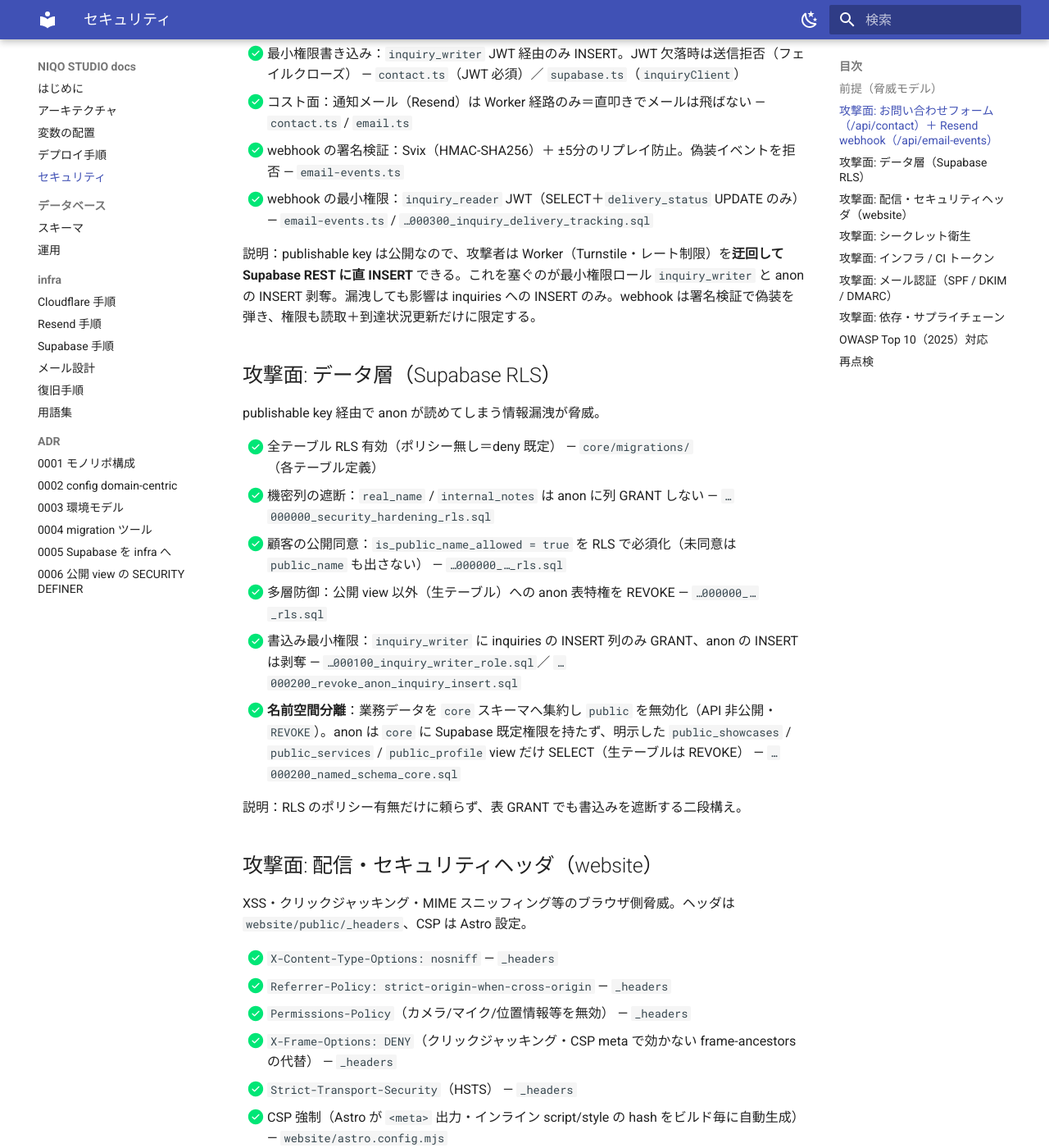
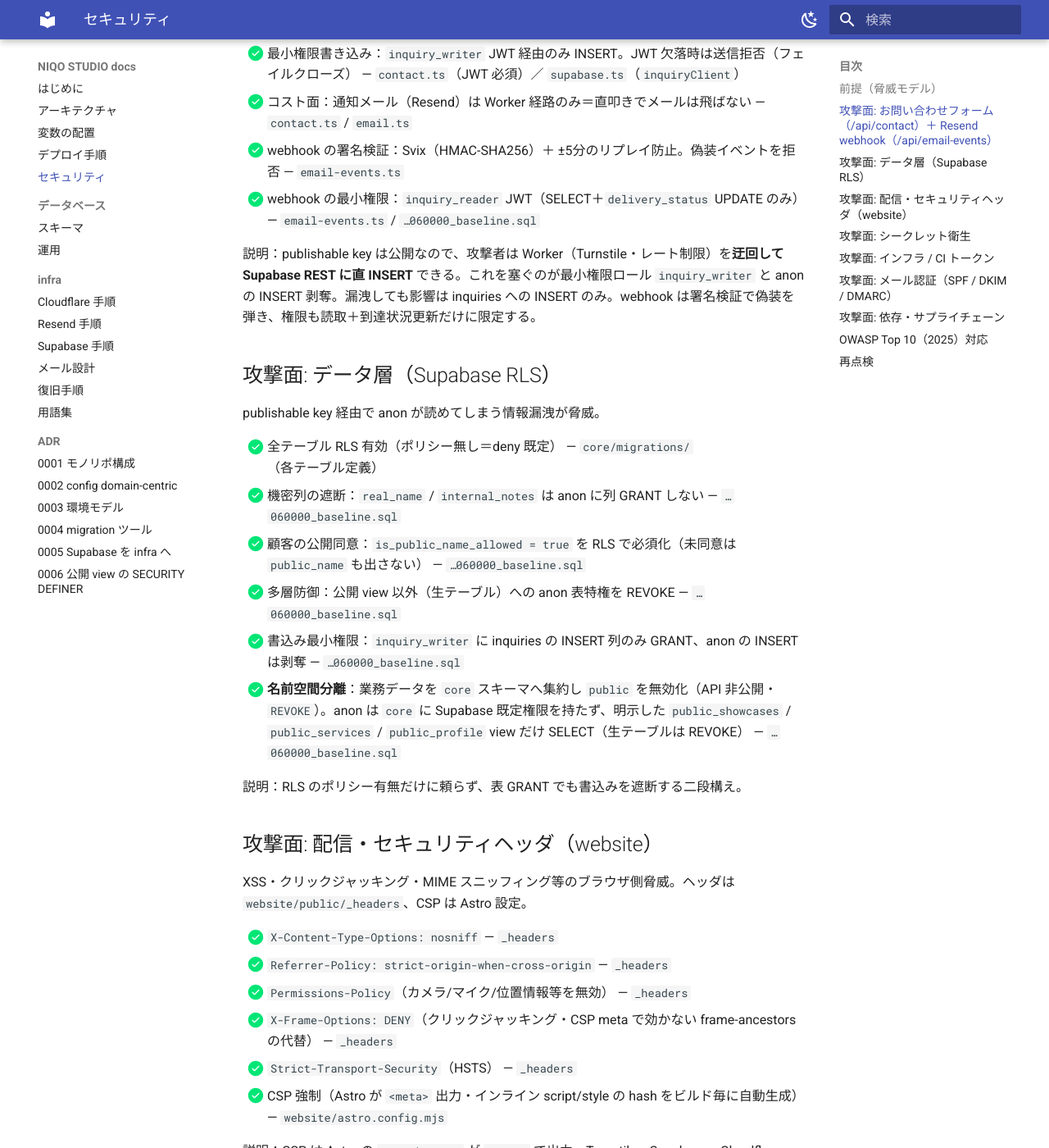
Before and after one commit to niqostudio/niqostudio, an MkDocs documentation site: the page built from docs/security.md, in a window 1280 px wide and 1400 px high, scrolled down 995 px. Shown: the whole window at 82% size. Built offline with MkDocs 1.6.1 and Material for MkDocs 9.7.7, drawn with Linux system fonts in a browser that asks for light colours; some of the changed text lies outside the part shown.

Commit message:
docs: 実装と不整合な migration 参照を baseline に修正し将来言及を削除
security.md/schema.md が参照していた baseline 統合前の旧 migration 名（security_hardening_rls 等）を 20260607060000_baseline.sql に修正。schema.md の「将来 invoices」（実装済み）・/products 分割（将来）、deploy.md の list-secrets 拡張案、variables.md の infra-staging 例、security.md の DMARC 段階強化/「今後も増える」を事実に整理。

```diff
--- a/docs/security.md
+++ b/docs/security.md
@@ -25,7 +25,7 @@
 - [x] 最小権限書き込み：`inquiry_writer` JWT 経由のみ INSERT。JWT 欠落時は送信拒否（フェイルクローズ） — `contact.ts`（JWT 必須）／ `supabase.ts`（`inquiryClient`）
 - [x] コスト面：通知メール（Resend）は Worker 経路のみ＝直叩きでメールは飛ばない — `contact.ts` / `email.ts`
 - [x] webhook の署名検証：Svix（HMAC-SHA256）＋ ±5分のリプレイ防止。偽装イベントを拒否 — `email-events.ts`
-- [x] webhook の最小権限：`inquiry_reader` JWT（SELECT＋`delivery_status` UPDATE のみ） — `email-events.ts` / `…000300_inquiry_delivery_tracking.sql`
+- [x] webhook の最小権限：`inquiry_reader` JWT（SELECT＋`delivery_status` UPDATE のみ） — `email-events.ts` / `…060000_baseline.sql`
 
 説明：publishable key は公開なので、攻撃者は Worker（Turnstile・レート制限）を**迂回して Supabase REST に直 INSERT** できる。これを塞ぐのが最小権限ロール `inquiry_writer` と anon の INSERT 剥奪。漏洩しても影響は inquiries への INSERT のみ。webhook は署名検証で偽装を弾き、権限も読取＋到達状況更新だけに限定する。
 
@@ -34,11 +34,11 @@
 publishable key 経由で anon が読めてしまう情報漏洩が脅威。
 
 - [x] 全テーブル RLS 有効（ポリシー無し＝deny 既定） — `core/migrations/`（各テーブル定義）
-- [x] 機密列の遮断：`real_name` / `internal_notes` は anon に列 GRANT しない — `…000000_security_hardening_rls.sql`
-- [x] 顧客の公開同意：`is_public_name_allowed = true` を RLS で必須化（未同意は `public_name` も出さない） — `…000000_…_rls.sql`
-- [x] 多層防御：公開 view 以外（生テーブル）への anon 表特権を REVOKE — `…000000_…_rls.sql`
-- [x] 書込み最小権限：`inquiry_writer` に inquiries の INSERT 列のみ GRANT、anon の INSERT は剥奪 — `…000100_inquiry_writer_role.sql`／ `…000200_revoke_anon_inquiry_insert.sql`
-- [x] **名前空間分離**：業務データを `core` スキーマへ集約し `public` を無効化（API 非公開・`REVOKE`）。anon は `core` に Supabase 既定権限を持たず、明示した `public_showcases` / `public_services` / `public_profile` view だけ SELECT（生テーブルは REVOKE） — `…000200_named_schema_core.sql`
+- [x] 機密列の遮断：`real_name` / `internal_notes` は anon に列 GRANT しない — `…060000_baseline.sql`
+- [x] 顧客の公開同意：`is_public_name_allowed = true` を RLS で必須化（未同意は `public_name` も出さない） — `…060000_baseline.sql`
+- [x] 多層防御：公開 view 以外（生テーブル）への anon 表特権を REVOKE — `…060000_baseline.sql`
+- [x] 書込み最小権限：`inquiry_writer` に inquiries の INSERT 列のみ GRANT、anon の INSERT は剥奪 — `…060000_baseline.sql`
+- [x] **名前空間分離**：業務データを `core` スキーマへ集約し `public` を無効化（API 非公開・`REVOKE`）。anon は `core` に Supabase 既定権限を持たず、明示した `public_showcases` / `public_services` / `public_profile` view だけ SELECT（生テーブルは REVOKE） — `…060000_baseline.sql`
 
 説明：RLS のポリシー有無だけに頼らず、表 GRANT でも書込みを遮断する二段構え。
 
```
Also changed, not shown: other parts of docs/security.md (+2 -2 lines), docs/core/schema.md (+3 -3 lines), docs/deploy.md (+1 -1 lines), docs/variables.md (+1 -1 lines).
